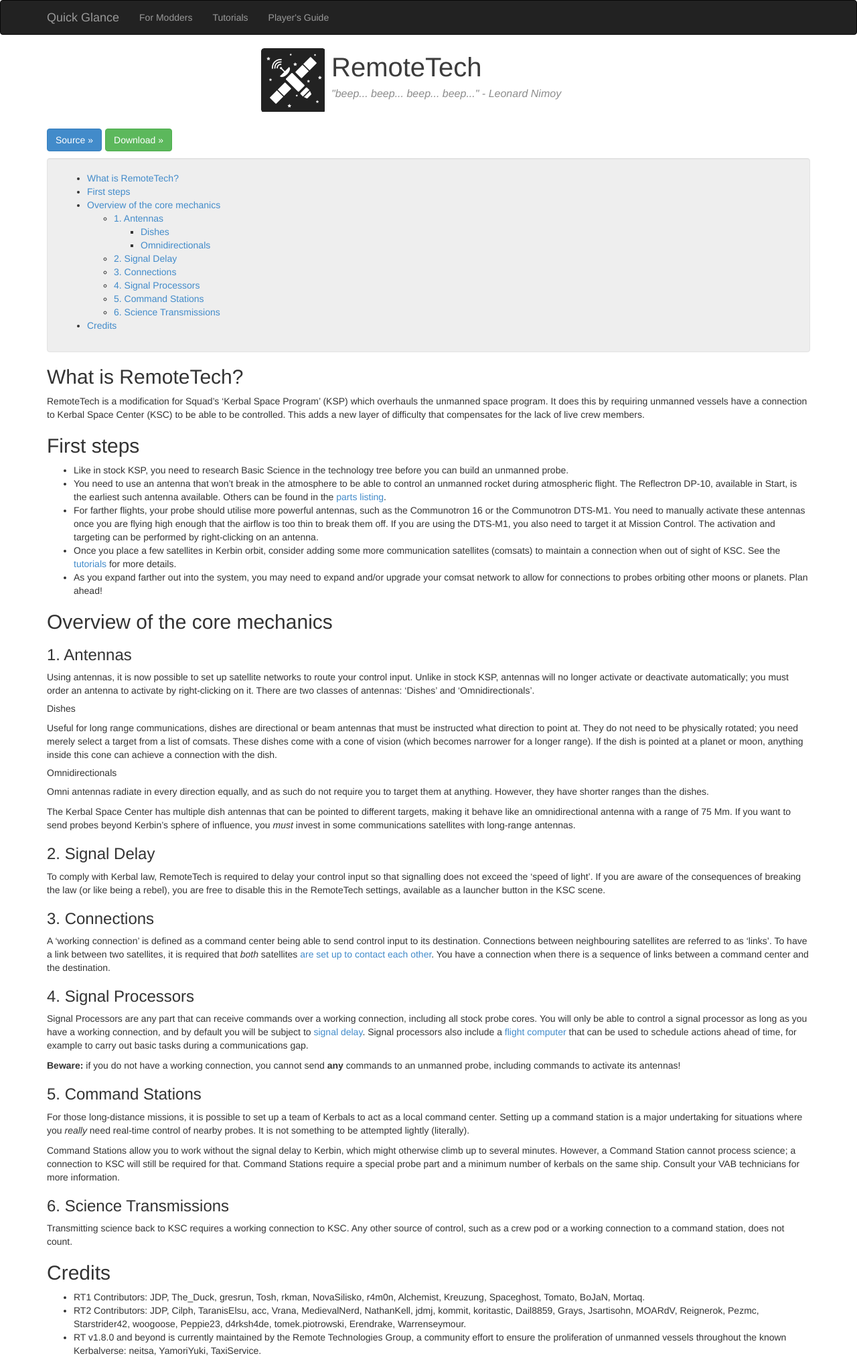
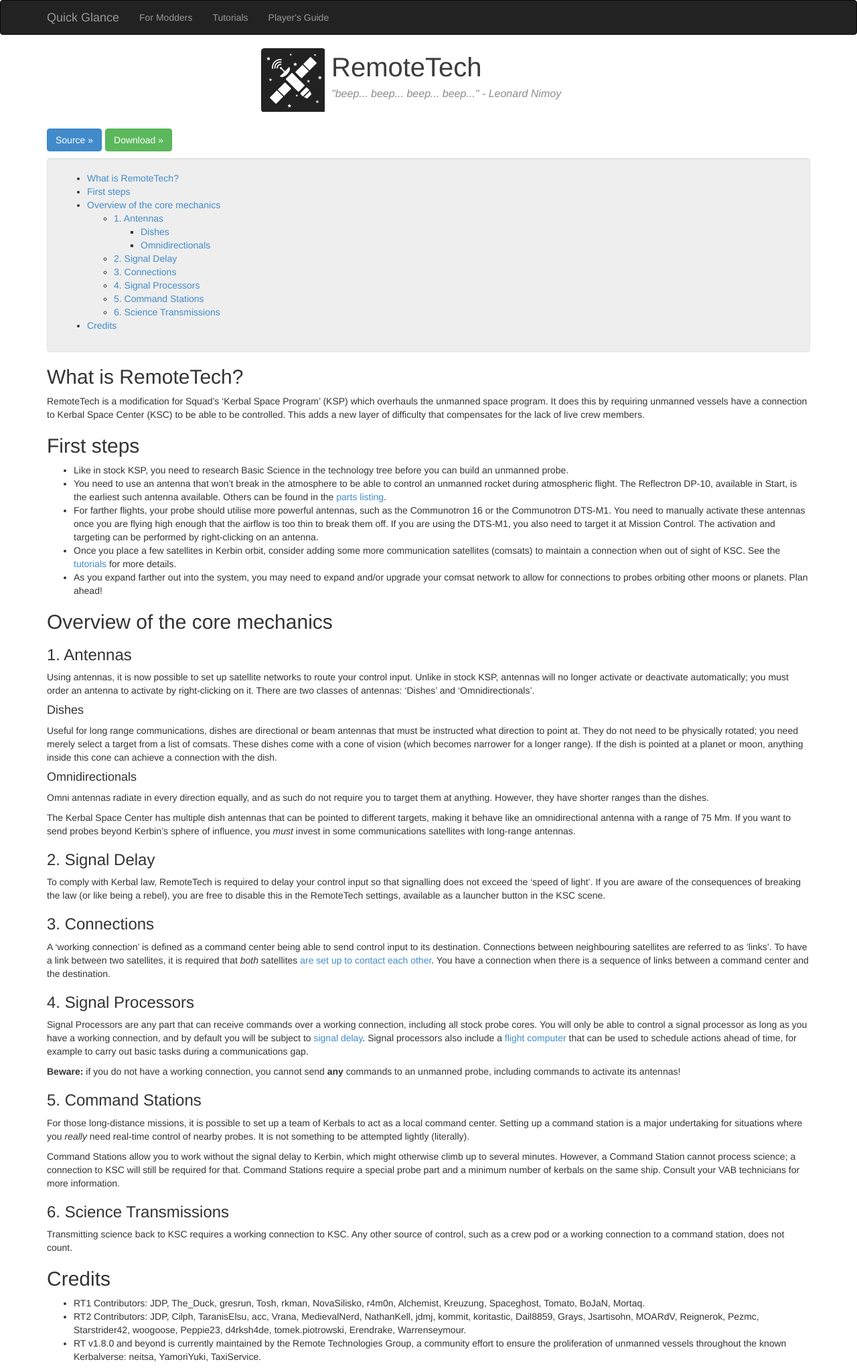
Before and after one commit to RemoteTechnologiesGroup/RemoteTech, a Jekyll site: the page built from index.md, in a window 1280 px wide. Shown: the whole page at 67% size. Built offline with Jekyll 4.4.1, drawn with Linux system fonts in a browser that asks for light colours; nearby versions of some CDN libraries.

Commit message:
Minor revision (sorry!)

```diff
--- a/index.md
+++ b/index.md
@@ -23,10 +23,10 @@
 ### 1. Antennas
 Using antennas, it is now possible to set up satellite networks to route your control input. Unlike in stock KSP, antennas will no longer activate or deactivate automatically; you must order an antenna to activate by right-clicking on it. There are two classes of antennas: 'Dishes' and 'Omnidirectionals'.
 
-##### Dishes
+#### Dishes
 Useful for long range communications, dishes are directional or beam antennas that must be instructed what direction to point at. They do not need to be physically rotated; you need merely select a target from a list of comsats. These dishes come with a cone of vision (which becomes narrower for a longer range). If the dish is pointed at a planet or moon, anything inside this cone can achieve a connection with the dish.
 
-##### Omnidirectionals
+#### Omnidirectionals
 Omni antennas radiate in every direction equally, and as such do not require you to target them at anything. However, they have shorter ranges than the dishes.
 
 The Kerbal Space Center has multiple dish antennas that can be pointed to different targets, making it behave like an omnidirectional antenna with a range of 75 Mm. If you want to send probes beyond Kerbin's sphere of influence, you *must* invest in some communications satellites with long-range antennas.
```
